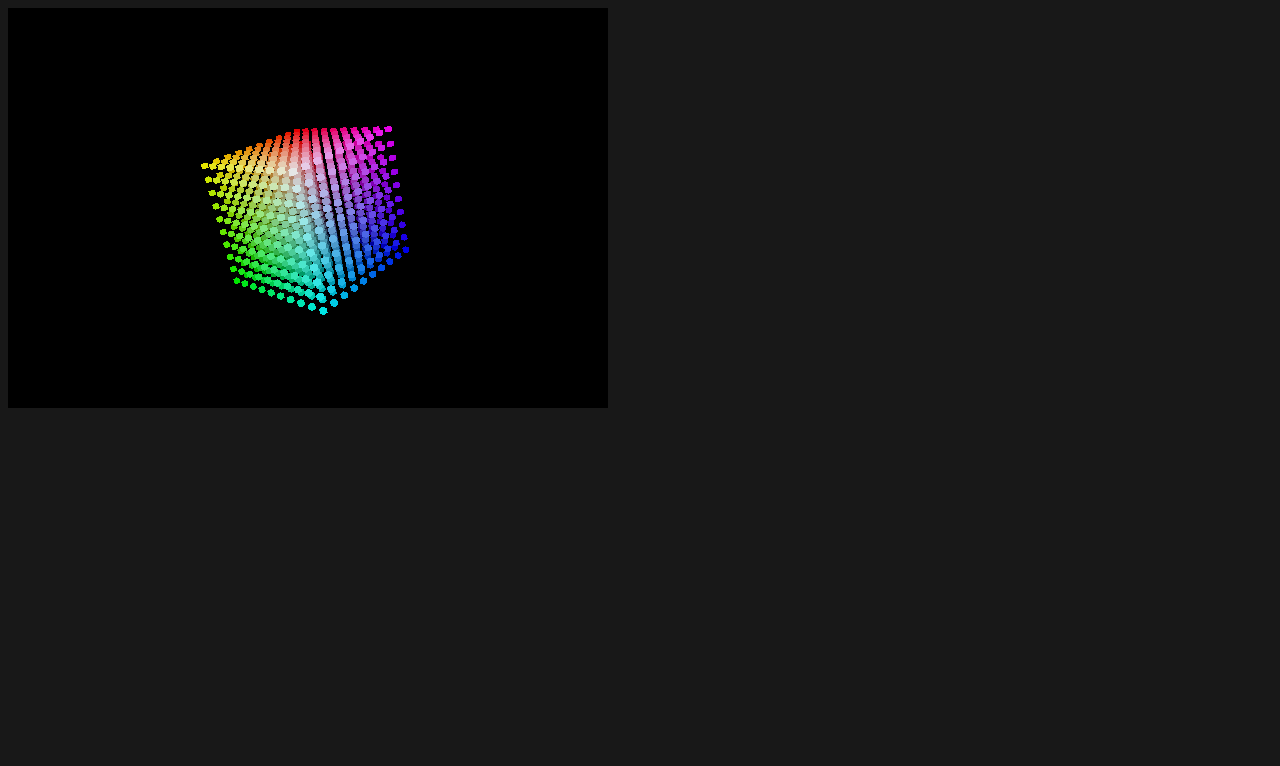
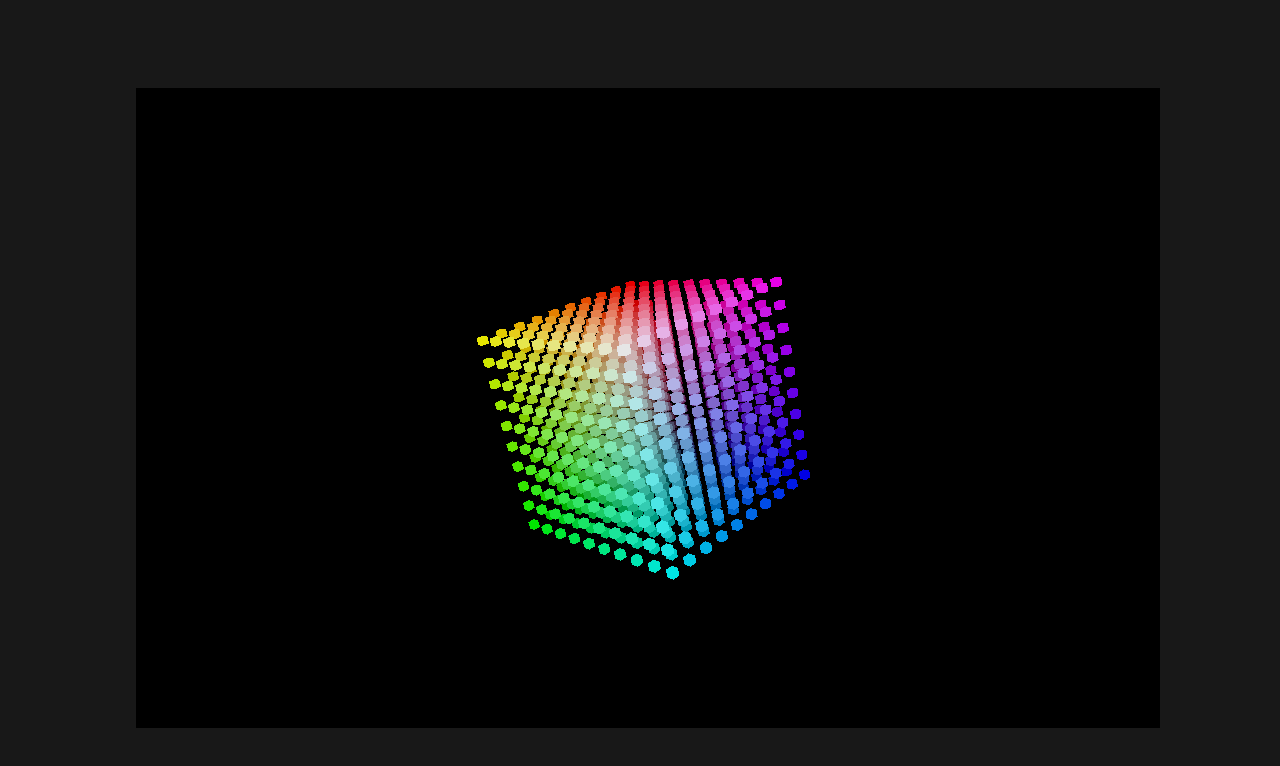
Before and after one commit to mtcliatt/E3-Starter, a website: page index.html in a window 1280 px wide. Drawn offline with Linux system fonts and the light colour scheme; animation ran at ten frames a second.

Commit message:
appearance changes

```diff
--- a/css/styles.css
+++ b/css/styles.css
@@ -1,14 +1,18 @@
 body {
+
   overflow: hidden;
   background-color: #181818;
+
 }
 
-#appContainer {
+#sceneDiv {
 
-  width: 600px;
-  height: 400px;
+  position: relative;
+  top: 10vh;
+  left: 10vw;
 
-  max-width: 600px;
-  max-height: 400px;
+  width: 80vw;
+  height: 80vh;
+
 
 }
--- a/index.html
+++ b/index.html
@@ -11,7 +11,7 @@
 </head>
 <body>
 
-  <div id="appContainer"></div>
+  <div id="sceneDiv"></div>
 
   <!-- THREE.js related files, starting with either three.js or three.min.js -->
   <script src="js/three.js"></script>
--- a/js/app.js
+++ b/js/app.js
@@ -21,7 +21,7 @@ function init() {
 
   gridContainer = new THREE.Object3D();
 
-  const container = document.getElementById('appContainer');
+  const container = document.getElementById('sceneDiv');
   const width = container.clientWidth;
   const height = container.clientHeight;
 
@@ -42,17 +42,13 @@ function init() {
   // Add the renderer object to the container we will be drawing on
   container.appendChild(renderer.domElement);
 
-  controls = new THREE.OrbitControls(camera);
+  controls = new THREE.OrbitControls(camera, renderer.domElement);
 
   window.addEventListener('resize', () => {
 
-    const container = document.getElementById('appContainer');
-    const width = container.clientWidth;
-    const height = container.clientHeight;
+    renderer.setSize(container.clientWidth, container.clientHeight);
 
-    renderer.setSize(width, height);
-
-    camera.aspect = width / height;
+    camera.aspect = container.clientWidth / container.clientHeight;
     camera.updateProjectionMatrix();
 
   });
@@ -95,8 +91,6 @@ function createWorld() {
 
         const cube = new THREE.Mesh(geometry, material);
         cube.position.copy(position);
-
-        console.log(position.x + ', ' + position.y + ', ' + position.z);
 
         // Add the cell to the container so we can rotate it with the others.
         gridContainer.add(cube);
```
